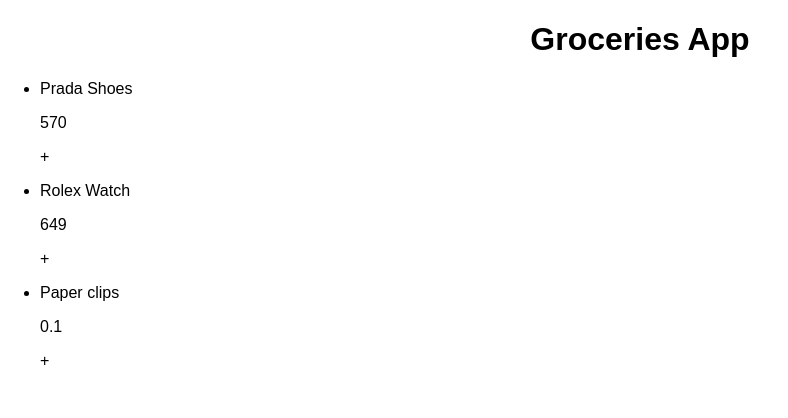
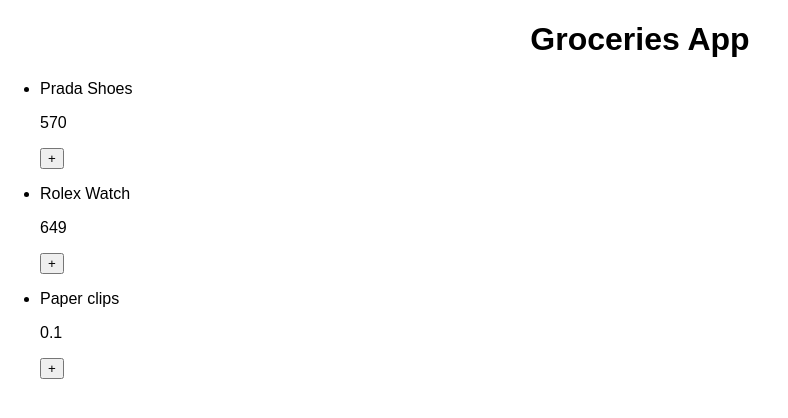
Before and after one commit to Carlier92/homework-week-1, a React (Create React App) app: page / in a window 1280 px wide. Shown: the top 418 px of the page, without its empty margins (0-788 px from the left). Built offline with nearby package versions, Linux system fonts and the light colour scheme.

Commit message:
step 6 done

```diff
--- a/src/App.js
+++ b/src/App.js
@@ -5,6 +5,40 @@
 import CheckoutButton from './components/CheckoutButton.js'
 
 class App extends Component {
+    constructor(props) {
+        super(props)
+        this.state = {
+            products: []
+        }
+    }
+
+// updateQuantity = (productId, updates) => {
+//     this.setState({
+//       quantity: this.state.players.map((quantity) => {
+//         if (player.id !== playerId) return player
+//         return { ...player, ...updates }
+//       })
+//     })
+//   }
+// }
+
+IncrementItem(id) {
+     this.setState(prevState => ({
+         items: prevState.items.filter(item =>  {
+             item.quantity = item.quantity + 1;
+                 return true;
+             })
+         }));
+         }
+
+
+
+
+
+
+
+
+
 
     incrementQuantity(productId) {
         console.log(productId)
--- a/src/components/CardItem.js
+++ b/src/components/CardItem.js
@@ -15,9 +15,9 @@
 
     render() {
 
-        console.log(this.props);
-        const { products, onPlusClick} = this.props
-         console.log(this.props.onPlusClick(12));
+        // console.log(this.props);
+        const { products, onPlusClick } = this.props
+         // console.log(this.props.onPlusClick());
         return (
             <ul>
                 {products.map( (product, index) => {
@@ -25,7 +25,8 @@
                         <li key={index} className="CartItem">
                             <p className="name">{product.name}</p>
                             <p className="price">{product.price}</p>
-                            <a type="button" onClick={() => onPlusClick(product.id)}>+</a>
+                            <p className="quantity">{product.quantity}</p>
+                            <button onClick={() => onPlusClick(product.id)}>+</button>
                         </li>
                     )
                 })}
```
